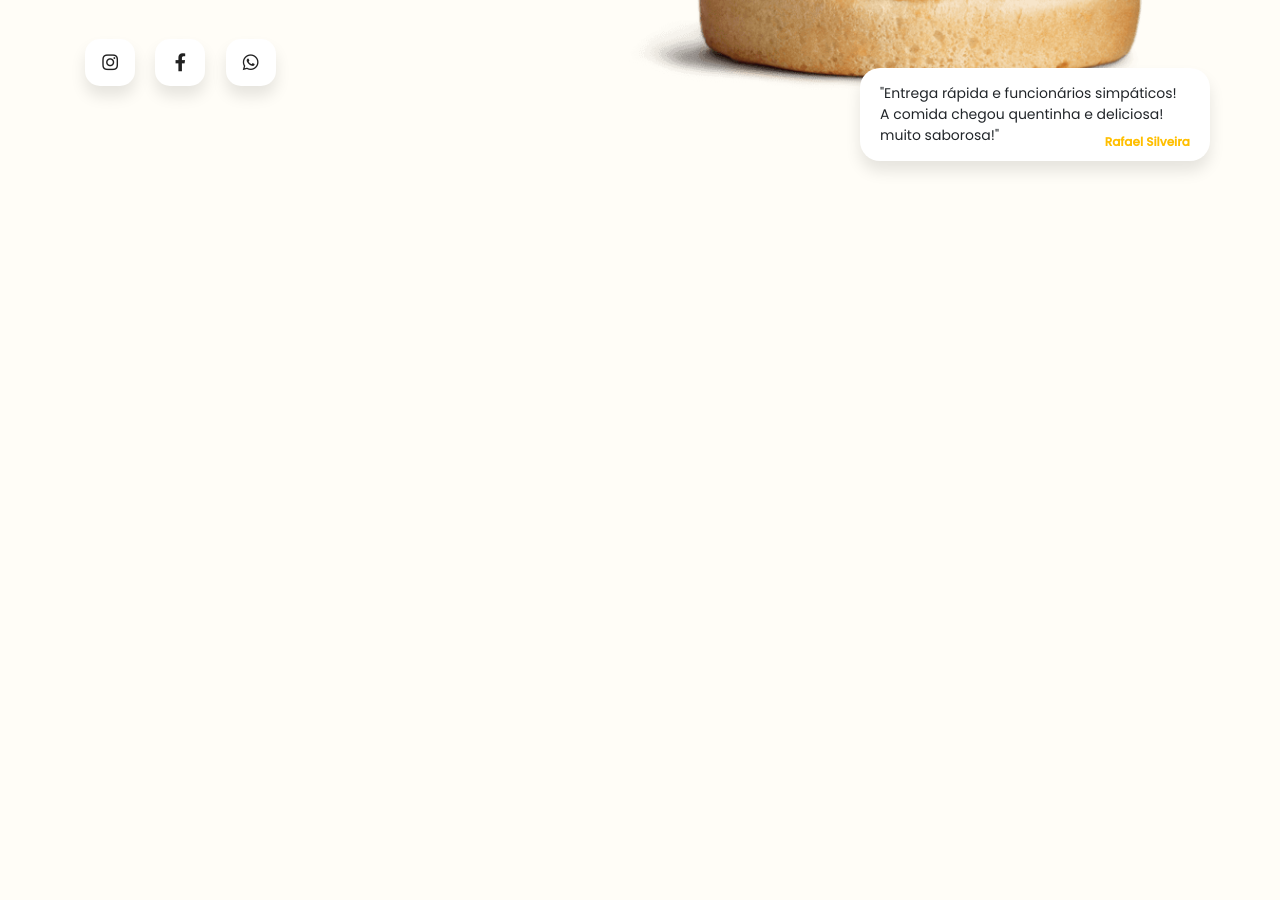
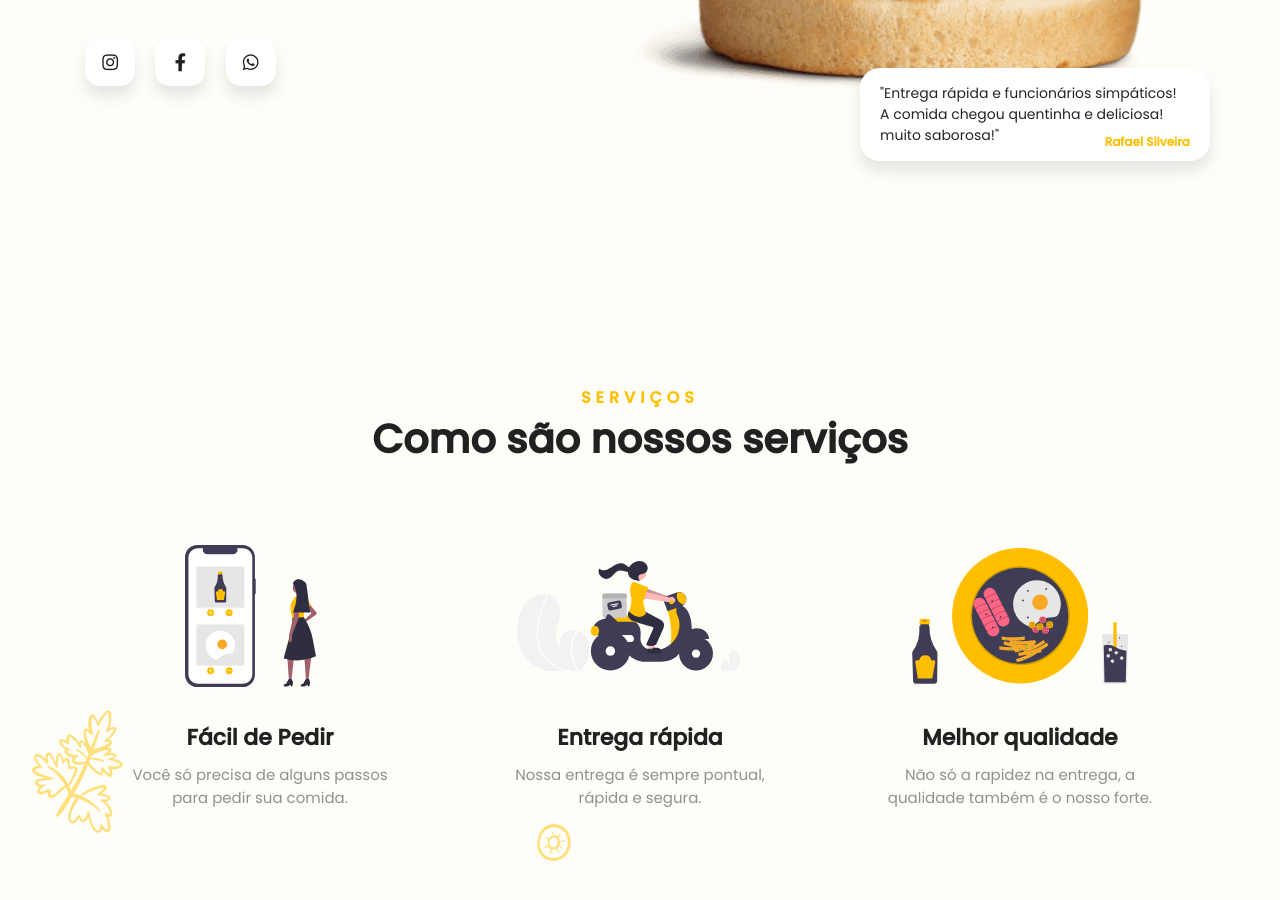
Before and after one commit to RafaelPSilveira/menu-with-whatsap, a plain HTML site: page index.html in a window 1280 px wide. Shown: the part 669-1569 px from the top of the page. Before the commit the page ends 955 px from the top, so only its background shows below. Drawn offline with Linux system fonts and the light colour scheme.

Commit message:
[FEATURE] => create structure section services

```diff
--- a/css/main.css
+++ b/css/main.css
@@ -190,3 +190,50 @@ a.navbar-brand {
     right: 20px;
     bottom: 10px;
 }
+
+.services {
+    padding-top: 100px;
+    padding-bottom: 150px;
+}
+
+.hint-title {
+    color: var(--color-primary);
+    font-size: 1rem;
+    text-transform: uppercase;
+    letter-spacing: 5px;
+}
+
+.title {
+    color: var(--color-black);
+    font-size: 2.5rem;
+    margin-top: 5px;
+    margin-bottom: 30px;
+}
+
+.card-icon {
+    height: 150px;
+    margin: 0 auto;
+    margin-bottom: 30px;
+    display: flex;
+    justify-content: center;
+    align-items: center;
+}
+
+.card-text {
+    color: var(--color-text-out);
+    font-size: 0.938rem;
+    padding: 0 30px;
+}
+
+.card-text p {
+    font-size: 1.375rem;
+    color: var(--color-black);
+    margin-bottom: 10px;
+}
+.bg-services {
+    position: absolute;
+    left: 0;
+    right: 0;
+    height: 500px;
+    background-image: url('../img/bg-icons-2.png');
+}
--- a/index.html
+++ b/index.html
@@ -89,7 +89,42 @@
         </div>
     </section>
     <section class="services" id="services">
-
+        <div class="bg-services"></div>
+        <div class="container">
+            <div class="row">
+                <div class="col-12 text-center mb-5">
+                    <span class="hint-title"><b>Serviços</b></span>
+                    <h1 class="title"><b>Como são nossos serviços</b></h1>
+                </div>
+                <div class="col-4">
+                    <div class="card-icon text-center">
+                       <img src="./img/icone-pedido.svg" width="150" alt="">
+                    </div>
+                    <div class="card-text text-center mt-3">
+                        <p><b>Fácil de Pedir</b></p>
+                        <span>Você só precisa de alguns passos para pedir sua comida.</span>
+                    </div>
+                </div>
+                <div class="col-4">
+                    <div class="card-icon text-center">
+                       <img src="./img/icone-delivery.svg" width="250" alt="">
+                    </div>
+                    <div class="card-text text-center mt-3">
+                        <p><b>Entrega rápida</b></p>
+                        <span>Nossa entrega é sempre pontual, rápida e segura.</span>
+                    </div>
+                </div>
+                <div class="col-4">
+                    <div class="card-icon text-center">
+                       <img src="./img/icone-qualidade.svg" width="250" alt="">
+                    </div>
+                    <div class="card-text text-center mt-3">
+                        <p><b>Melhor qualidade</b></p>
+                        <span>Não só a rapidez na entrega, a qualidade também é o nosso forte.</span>
+                    </div>
+                </div>
+            </div>
+        </div>
     </section>
     <section class="cardapio" id="cardapio">
 
```
